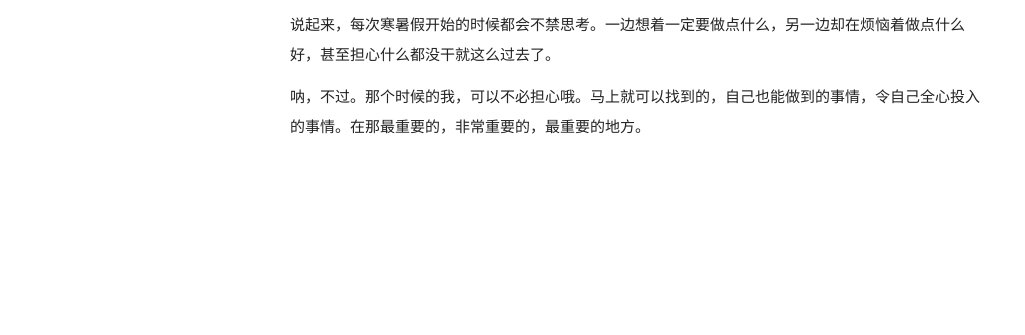
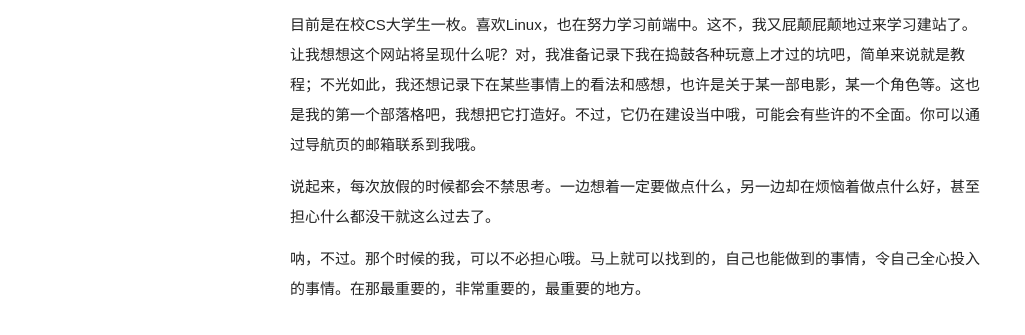
Before and after one commit to Knomori/knomori.github.io, a plain HTML site: page about/index.html in a window 1280 px wide. Shown: the part 167-502 px from the top of the page, without its empty margins (0-1025 px from the left). Drawn offline with nearby package versions, Linux system fonts and the light colour scheme.

Commit message:
Site updated: 2021-02-03 20:31:14

```diff
--- a/about/index.html
+++ b/about/index.html
@@ -42,7 +42,8 @@
             <div class="main">
                 <div class="content">
 
-                        <h2 id="关于我"><a href="#关于我" class="headerlink" title="关于我"></a>关于我</h2><p>说起来，每次寒暑假开始的时候都会不禁思考。一边想着一定要做点什么，另一边却在烦恼着做点什么好，甚至担心什么都没干就这么过去了。</p>
+                        <h2 id="关于我"><a href="#关于我" class="headerlink" title="关于我"></a>关于我</h2><p>目前是在校CS大学生一枚。喜欢Linux，也在努力学习前端中。这不，我又屁颠屁颠地过来学习建站了。让我想想这个网站将呈现什么呢？对，我准备记录下我在捣鼓各种玩意上才过的坑吧，简单来说就是教程；不光如此，我还想记录下在某些事情上的看法和感想，也许是关于某一部电影，某一个角色等。这也是我的第一个部落格吧，我想把它打造好。不过，它仍在建设当中哦，可能会有些许的不全面。你可以通过导航页的邮箱联系到我哦。</p>
+<p>说起来，每次放假的时候都会不禁思考。一边想着一定要做点什么，另一边却在烦恼着做点什么好，甚至担心什么都没干就这么过去了。</p>
 <p>呐，不过。那个时候的我，可以不必担心哦。马上就可以找到的，自己也能做到的事情，令自己全心投入的事情。在那最重要的，非常重要的，最重要的地方。</p>
 
 
```
